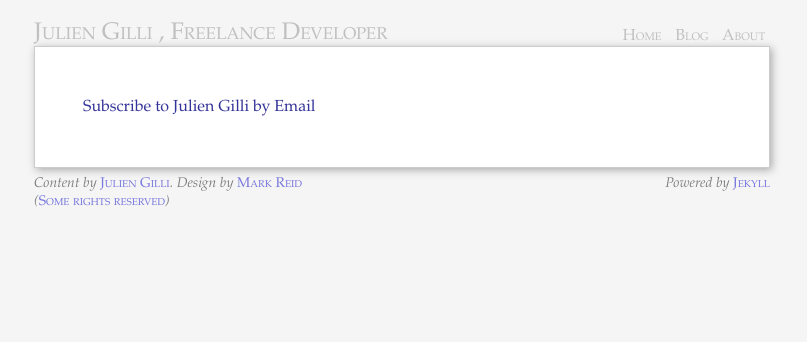
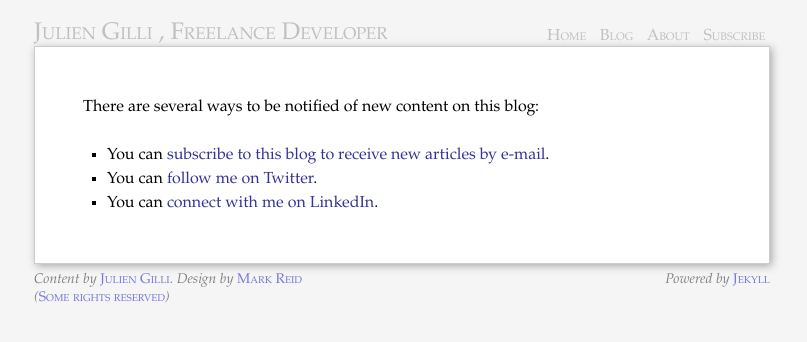
Before and after one commit to misterdjules/homepage, a Jekyll site: the page built from jekyll_version/subscribe.md, in a window 1280 px wide. Shown: the top 342 px of the page, without its empty margins (238-1045 px from the left). Built offline with Jekyll 4.4.1, drawn with Linux system fonts in a browser that asks for light colours.

Commit message:
* Added Subscribe section to the web site.

```diff
--- a/jekyll_version/_includes/themes/mark-reid/default.html
+++ b/jekyll_version/_includes/themes/mark-reid/default.html
@@ -39,6 +39,7 @@
       <li><a class="home" href="{{ HOME_PATH }}">Home</a></li>
       <li><a  href="/blog.html">Blog</a></li>
       <li><a  href="/about.html">About</a></li>
+      <li><a  href="/subscribe.html">Subscribe</a></li>
     </ul>
   </div>
 
--- a/jekyll_version/subscribe.md
+++ b/jekyll_version/subscribe.md
@@ -5,4 +5,7 @@ feed: /atom.xml
 ---
 {% include JB/setup %}
 
-<a href="http://feedburner.google.com/fb/a/mailverify?uri=JulienGilli&amp;loc=en_US">Subscribe to Julien Gilli by Email</a>
+There are several ways to be notified of new content on this blog:
+- You can [subscribe to this blog to receive new articles by e-mail](http://feedburner.google.com/fb/a/mailverify?uri=JulienGilli&amp;loc=en_US).
+- You can [follow me on Twitter](https://twitter.com/misterdjules).
+- You can [connect with me on LinkedIn](http://ca.linkedin.com/in/jgilli/).
```
